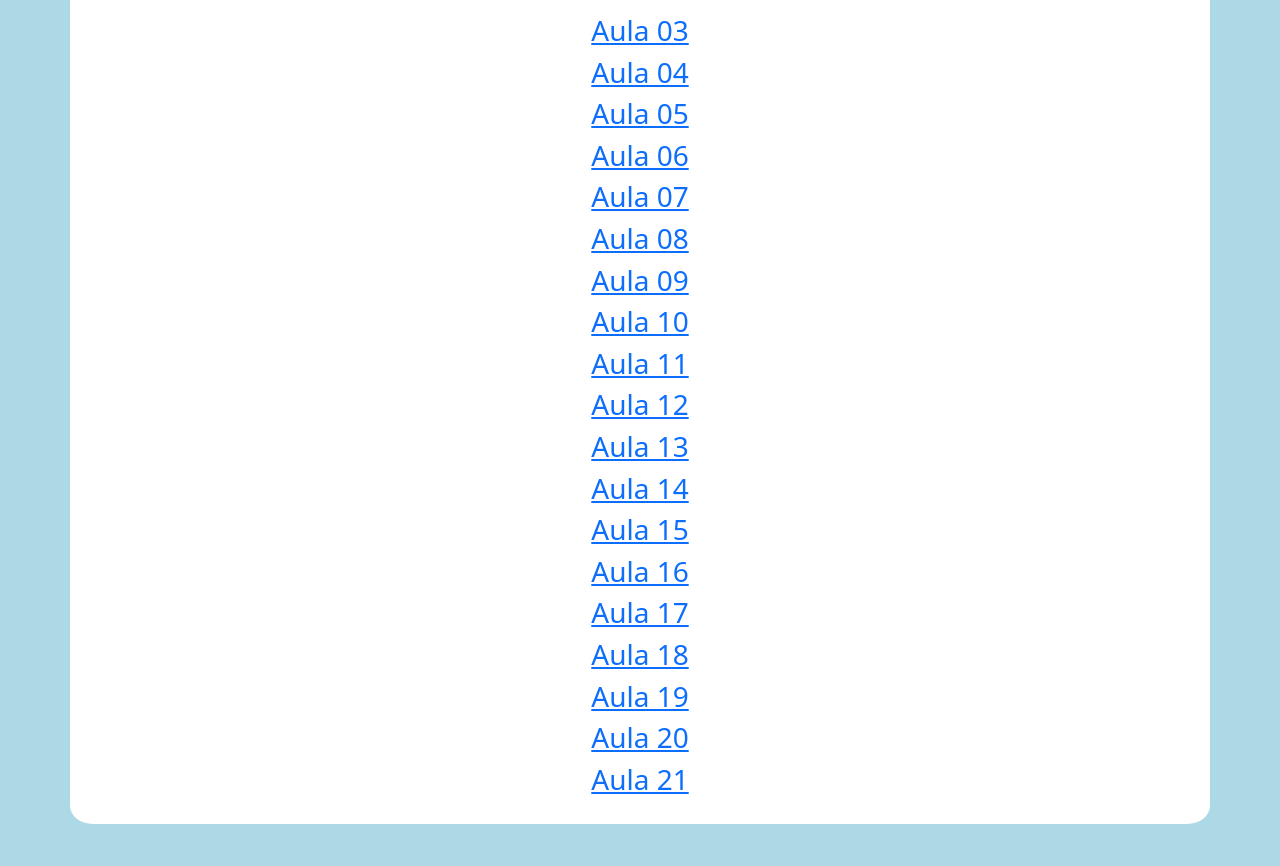
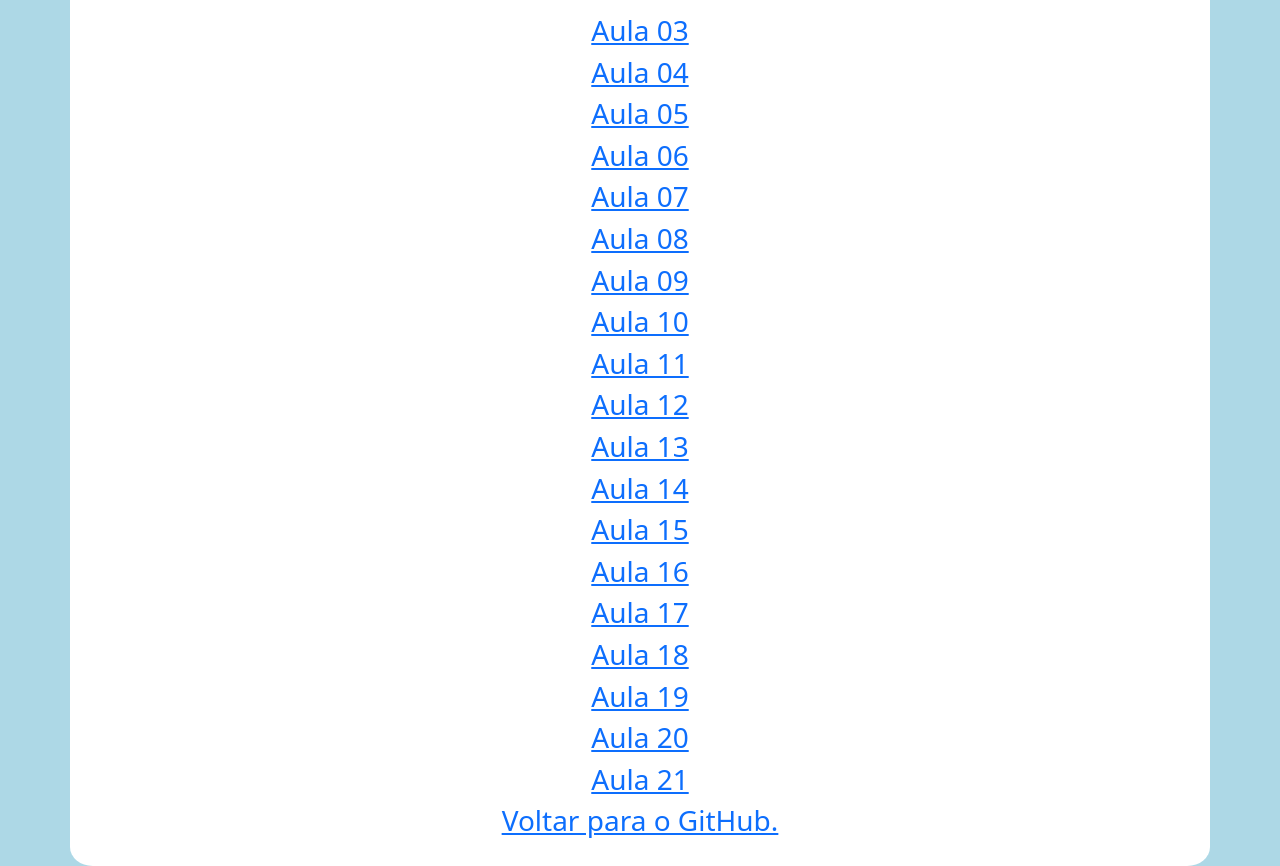
Before and after one commit to flplemos/Bootstrap5, a website: page index.html in a window 1280 px wide. Shown: the part 187-1053 px from the top of the page. Before the commit the page ends 1011 px from the top, so only its background shows below. Drawn offline with nearby package versions, Linux system fonts and the light colour scheme.

Commit message:
index main fixed

```diff
--- a/index.html
+++ b/index.html
@@ -35,6 +35,7 @@
         <h3><a href="aula19/index.html">Aula 19</a></h3>
         <h3><a href="aula20/index.html">Aula 20</a></h3>
         <h3><a href="aula21/index.html">Aula 21</a></h3>
+        <h3><a href="https://github.com/flplemos/Bootstrap5">Voltar para o GitHub.</a></h3>
     </div>
 </body>
 </html>
```
